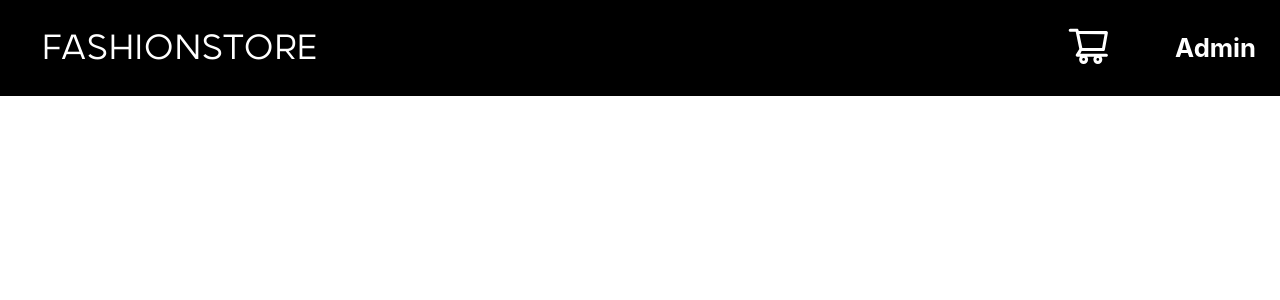
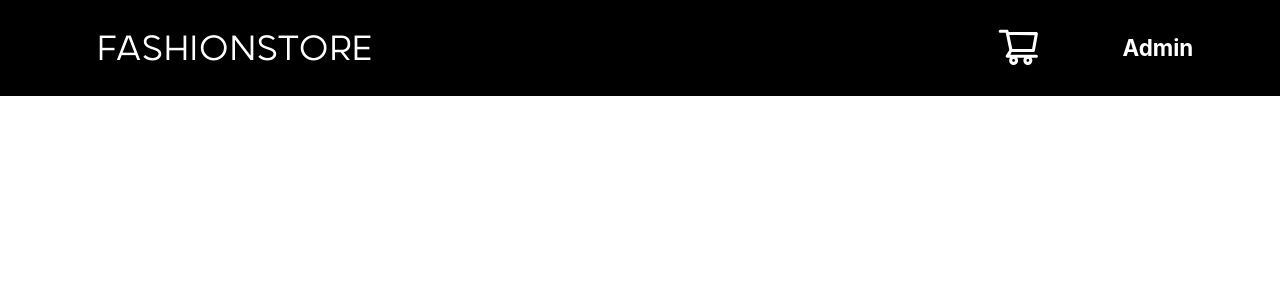
Before and after one commit to msmalinosterberg/miniprojekt, a React (Create React App) app: page / in a window 1280 px wide. Shown: the top 300 px of the page. Built offline with nearby package versions, Linux system fonts and the light colour scheme.

Commit message:
added import ant css to app.css and fixed navbar style

```diff
--- a/src/App.css
+++ b/src/App.css
@@ -1,3 +1,5 @@
+@import '~antd/dist/antd.css';
+
 .App {
   text-align: center;
 }
--- a/src/componenets/Navbar.tsx
+++ b/src/componenets/Navbar.tsx
@@ -34,7 +34,9 @@ const layoutStyle: CSSProperties = {
 }
 
 const logoStyle: CSSProperties = {
-    padding: '2rem',
+    margin: '0',
+    padding: '2.3rem'
+
 
 
 }
@@ -42,7 +44,7 @@ const iconStyle: CSSProperties = {
     color: 'white',
     fontSize: '2.8rem',
     float: 'right',
-    margin: '2.5rem',
+    margin: '2.8rem',
     background: 'black'
 
 
@@ -51,11 +53,11 @@ const iconStyle: CSSProperties = {
 const pStyle: CSSProperties = {
     fontWeight: 'bold',
     color: 'white',
-    fontSize: '1.6rem',
+    fontSize: '1.4rem',
     float: 'right',
-   // margin: '2.7rem',
-    padding: '1.5rem',
-    alignItems: 'center'
+    margin: '2.3rem',
+
+
 
 }
 
```
